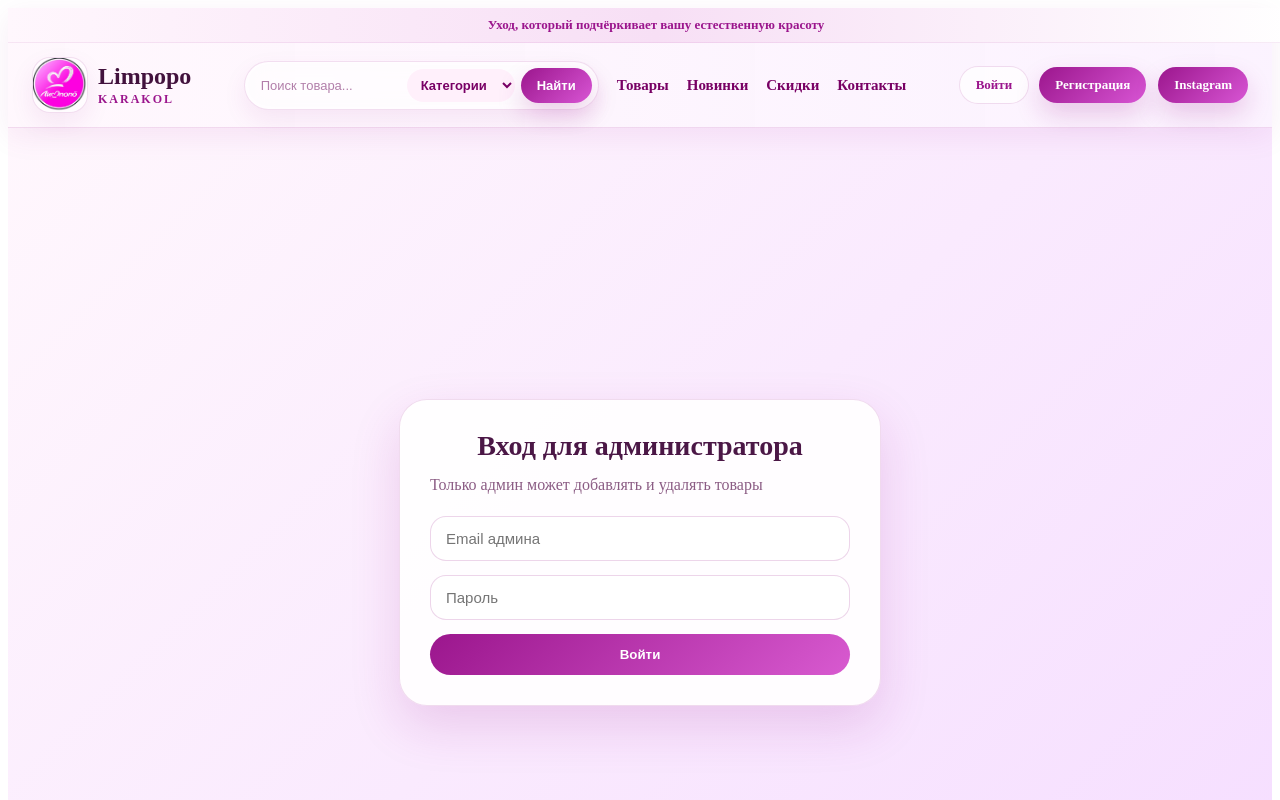
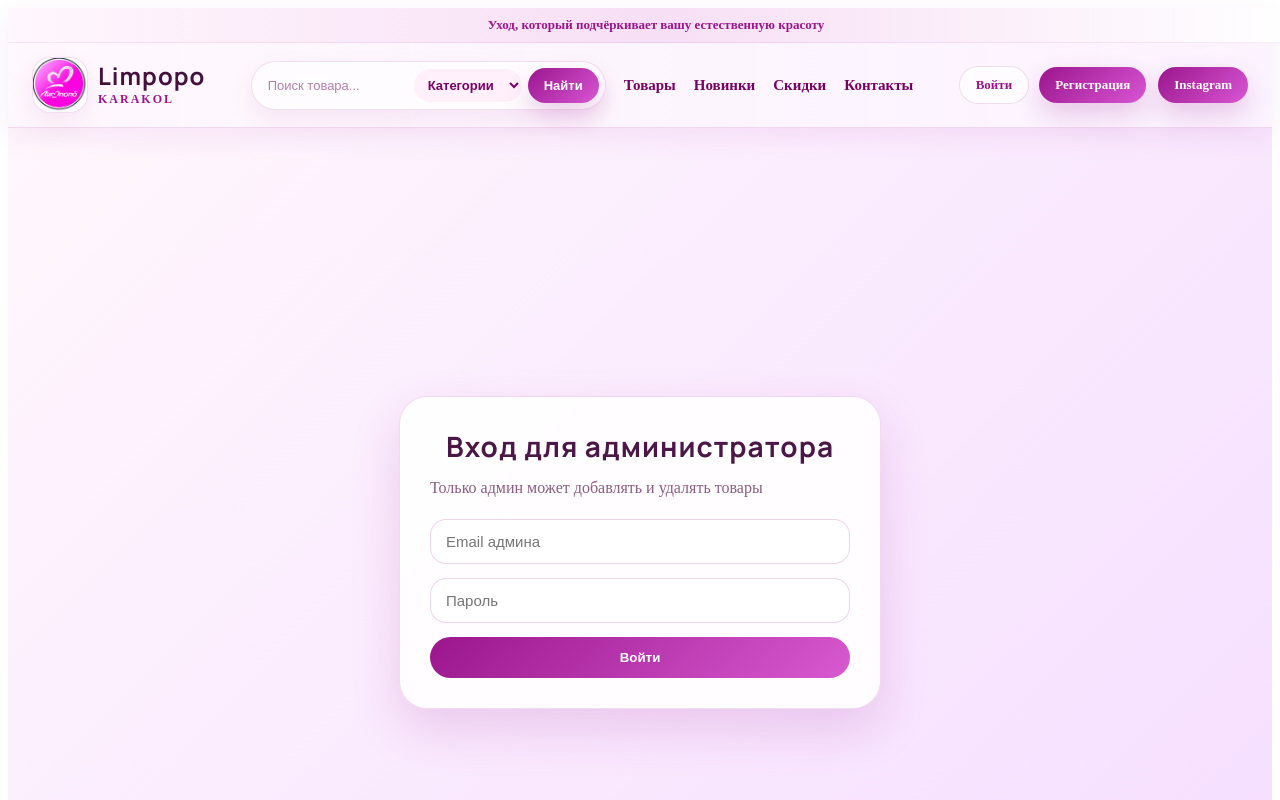
Before and after one commit to CholponDev/limpopo, a React (Vite) app: page /admin-login in a window 1280 px wide. Shown: the top 800 px of the page. Built offline with nearby package versions, Linux system fonts and the light colour scheme; no server answers.

Commit message:
first commit

```diff
--- a/index.html
+++ b/index.html
@@ -10,4 +10,6 @@
     <div id="root"></div>
     <script type="module" src="/src/main.jsx"></script>
   </body>
+  <link href="https://fonts.googleapis.com/css2?family=Manrope:wght@400;600;700&display=swap" rel="stylesheet"
+
 </html>
--- a/src/components/Home.jsx
+++ b/src/components/Home.jsx
@@ -6,22 +6,7 @@ import { Link } from "react-router-dom";
 
 import { collection, onSnapshot } from "firebase/firestore";
 import { db } from "../firebase/firebase";
-const categoryImages = {
-  "для лица":
-    "https://i.pinimg.com/736x/e4/07/fa/e407fa0a9013804d87bfa25ec67b8bfc.jpg",
-  "для тела":
-    "https://i.pinimg.com/736x/92/e8/4b/92e84b879c064bf8fc7439b74d75a4fd.jpg",
-  "для волос":
-    "https://i.pinimg.com/1200x/52/9d/ce/529dcef9fb09292f0de374c9a2e9b9e7.jpg",
-  "декоративная косметика":
-    "https://i.pinimg.com/736x/61/04/db/6104db756638cc715acd0faf9f5cd756.jpg",
-  "сумки и косметички":
-    "https://i.pinimg.com/736x/85/94/ec/8594ec02d6019751c42066f6b9514fad.jpg",
-  "парфюмерия":
-    "https://i.pinimg.com/736x/27/db/ce/27dbce8e2e0d7863fdcac773a18b776e.jpg",
-  "подарочные наборы":
-    "https://i.pinimg.com/1200x/0d/83/8c/0d838c09fed26177547935a054bdaa19.jpg"
-};
+
 function Home() {
   const [categories, setCategories] = useState([]);
   const [brands, setBrands] = useState([]);
@@ -185,13 +170,11 @@ function Home() {
               key={cat.id}
               className={style.categoryCard}
             >
-              <img
-                src={
-                  categoryImages[cat.title?.toLowerCase()] || cat.imageUrl
-                }
-                alt={cat.title}
-                className={style.categoryImage}
-              />
+             <img
+  src={cat.imageUrl}
+  alt={cat.title}
+  className={style.categoryImage}
+/>
 
               <p className={style.categoryTitle}>{cat.title}</p>
             </Link>
--- a/src/styles/Home.module.css
+++ b/src/styles/Home.module.css
@@ -559,8 +559,10 @@
   align-items: center;
   justify-content: center;
 
-  width: 100%;
+  width: auto;          /* было 100% */
+  align-self: center;   /* центрирует кнопку внутри карточки */
   margin-top: 14px;
+  margin-left: 20px;
   padding: 12px 16px;
 
   border-radius: 999px;
@@ -575,12 +577,7 @@
   box-shadow: 0 12px 26px rgba(155, 22, 141, 0.18);
   transition: 0.25s ease;
 }
-
-.orderBtn:hover {
-  transform: translateY(-2px);
-  box-shadow: 0 16px 34px rgba(155, 22, 141, 0.26);
-}
-
+.orderBtn:hover { transform: translateY(-2px); box-shadow: 0 16px 34px rgba(155, 22, 141, 0.26); }
 /* BRANDS */
 
 .brandsInfo {
@@ -920,6 +917,7 @@
 /* карточка категории */
 .categoryCard {
   min-width: 120px;
+  min-height: 100px;
   flex: 0 0 auto;
   scroll-snap-align: start;
   text-align: center;
@@ -952,17 +950,24 @@
   text-decoration: none;
   color: inherit;
 }
-h2 {
-
-  text-align: center;
-  gap: 12px;
-  color: rgba(255, 255, 255, 0.18);
+  /* font-family: 'Manrope', sans-serif */
+  /* font-family: 'Manrope', sans-serif */
+h2 { position: relative; text-align: center; color: #333; font-size: 32px;  letter-spacing: 1px;  font-family: 'Manrope', sans-serif; margin: 40px 0; }
+@media (max-width: 480px){
+   h2 { font-size: 22px; letter-spacing: 0.5px;}
 }
 
-h2::before,
-h2::after {
-  content: "";
-  flex: 1;
-  height: 1px;
-  background: rgba(255, 255, 255, 0.18);
+
+.productsGrid {
+  display: flex;
+  gap: 16px;
+  overflow-x: auto;
+  padding: 10px 0;
+  scroll-snap-type: x mandatory;
 }
+
+.productCard {
+  flex: 0 0 auto;
+  width: 180px;
+  scroll-snap-align: start;
+}
```
